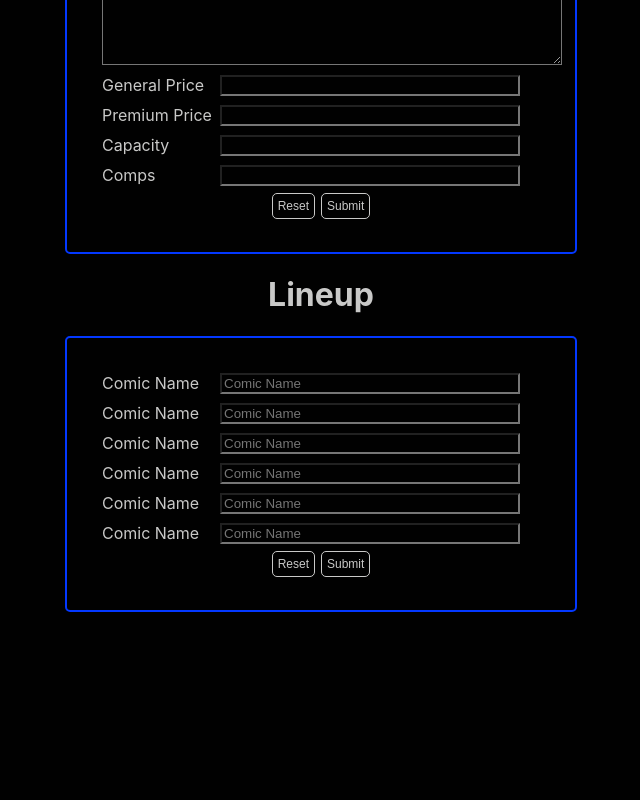
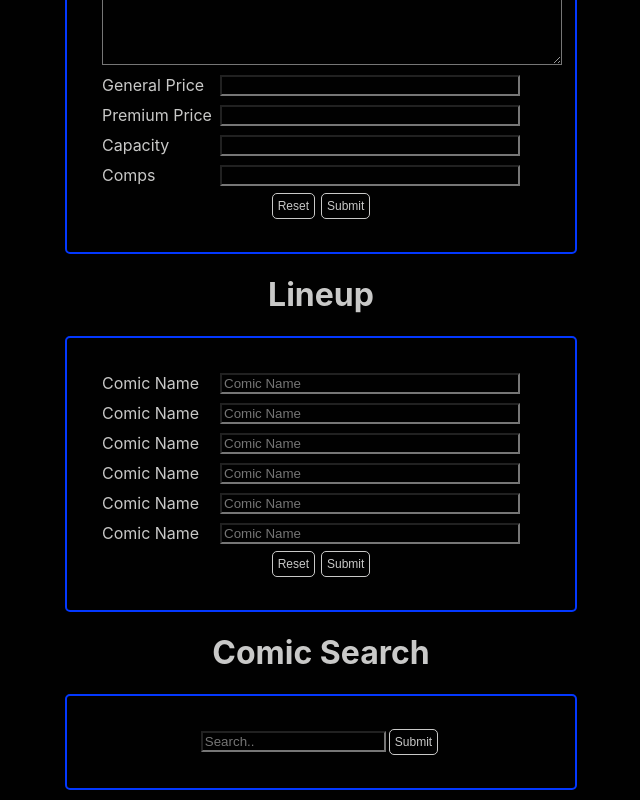
Before and after one commit to klguenth/alameda-comedy-client, a React (Create React App) app: page /addShow in a window 1280 px wide. Shown: the part 497-1297 px from the top of the page, without its empty margins (319-959 px from the left). Before the commit the page ends 1119 px from the top, so only its background shows below. Built offline with nearby package versions, Linux system fonts and the light colour scheme.

Commit message:
update/fixed test

```diff
--- /dev/null
+++ b/config.js
@@ -0,0 +1,3 @@
+module.exports = {
+    REACT_APP_API_ENDPOINT: process.env.REACT_APP_API_ENDPOINT || 'http://localhost:8000'
+}
--- a/src/Components/AddShow/AddShow.js
+++ b/src/Components/AddShow/AddShow.js
@@ -94,6 +94,15 @@ export default class AddShow extends React.Component {
                         <button type="submit">Submit</button>
                     </form>
                 </section>
+                <header>
+                    <h1>Comic Search</h1>
+                </header>
+                <section className="record-show">
+                    <form>
+                        <input type="text" placeholder="Search.." name="search" />
+                        <button type="submit">Submit</button>
+                    </form>
+                </section>
             </div>
         )
     }
--- a/src/Components/ComedianList/ComedianList.js
+++ b/src/Components/ComedianList/ComedianList.js
@@ -28,8 +28,8 @@ export default class ComedianList extends React.Component {
         }
     }
     render() {
-        let comedian = this.state.comedians.map((comedian =>
-            <li>
+        let comedian = this.state.comedians.map((comedian,index) =>
+            <li key={index}>
                 {comedian.firstname}
                 {comedian.lastname}
                 {comedian.phone}
@@ -37,7 +37,7 @@ export default class ComedianList extends React.Component {
                 <button><Link to={`/comedianDetail`} className='editButton' aria-label='edit button'>Edit</Link></button>
                 <button className='deleteButton' type='button' aria-label='delete button'>Delete</button>
             </li>
-            ))
+            );
             return (
                 <div className='comedianListMain'>
                     <header className='listHeader'>
--- a/src/Components/ShowList/ShowList.js
+++ b/src/Components/ShowList/ShowList.js
@@ -29,8 +29,8 @@ export default class ShowList extends React.Component {
         }
     }
     render() {
-        let shows = this.state.shows.map((show =>
-            <li>
+        let shows = this.state.shows.map((show, index) =>
+            <li key={index}>
                 {show.day}
                 {show.date}
                 {show.time}
@@ -38,7 +38,7 @@ export default class ShowList extends React.Component {
                 <button><Link to={`/editShow`} className='editButton' aria-label='edit button'>Edit</Link></button>
                 <button className='deleteButton' type='button' aria-label='delete button'>Delete</button>
             </li>
-            ))
+            );
         return (
             <div>
                 <Nav />
```
Also changed, not shown: package.json (+7 -2 lines), public/now.json (+9 -3 lines), 2 other files (tests, documents, lock files or other folders).
